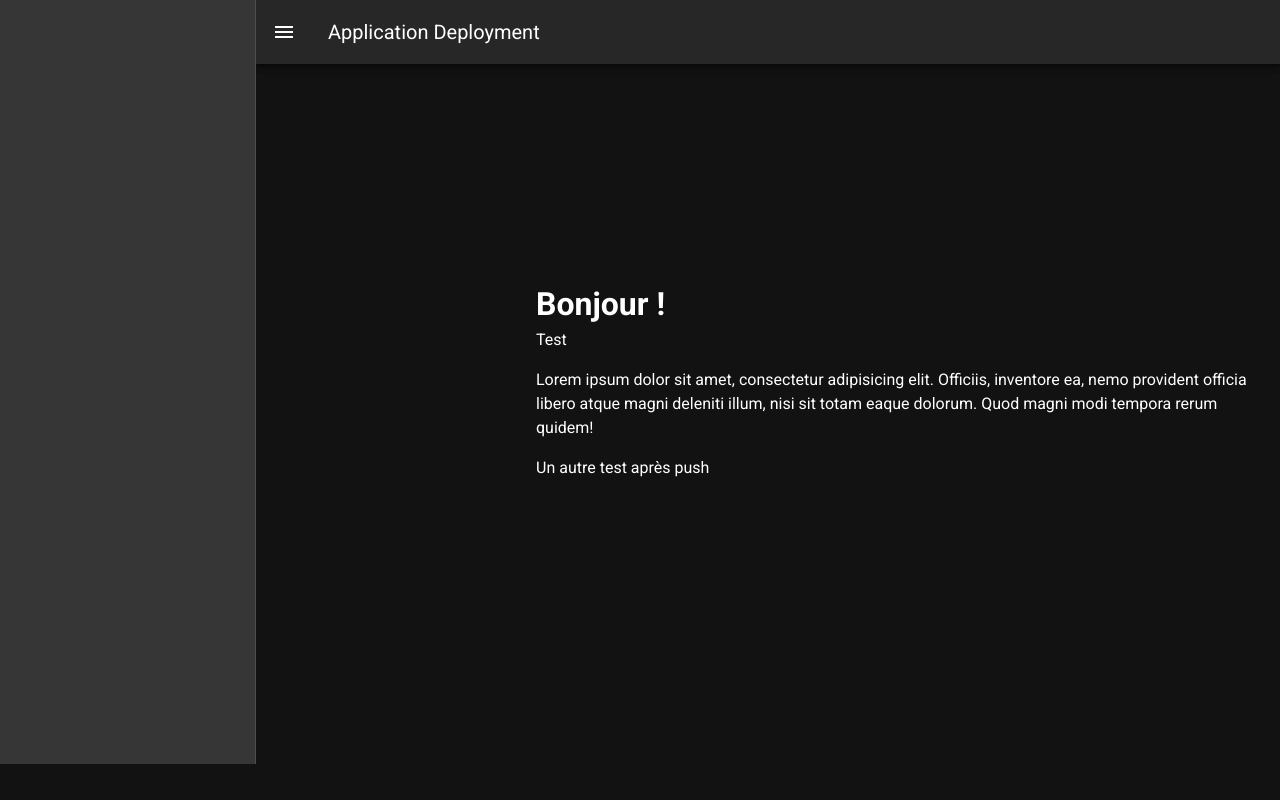
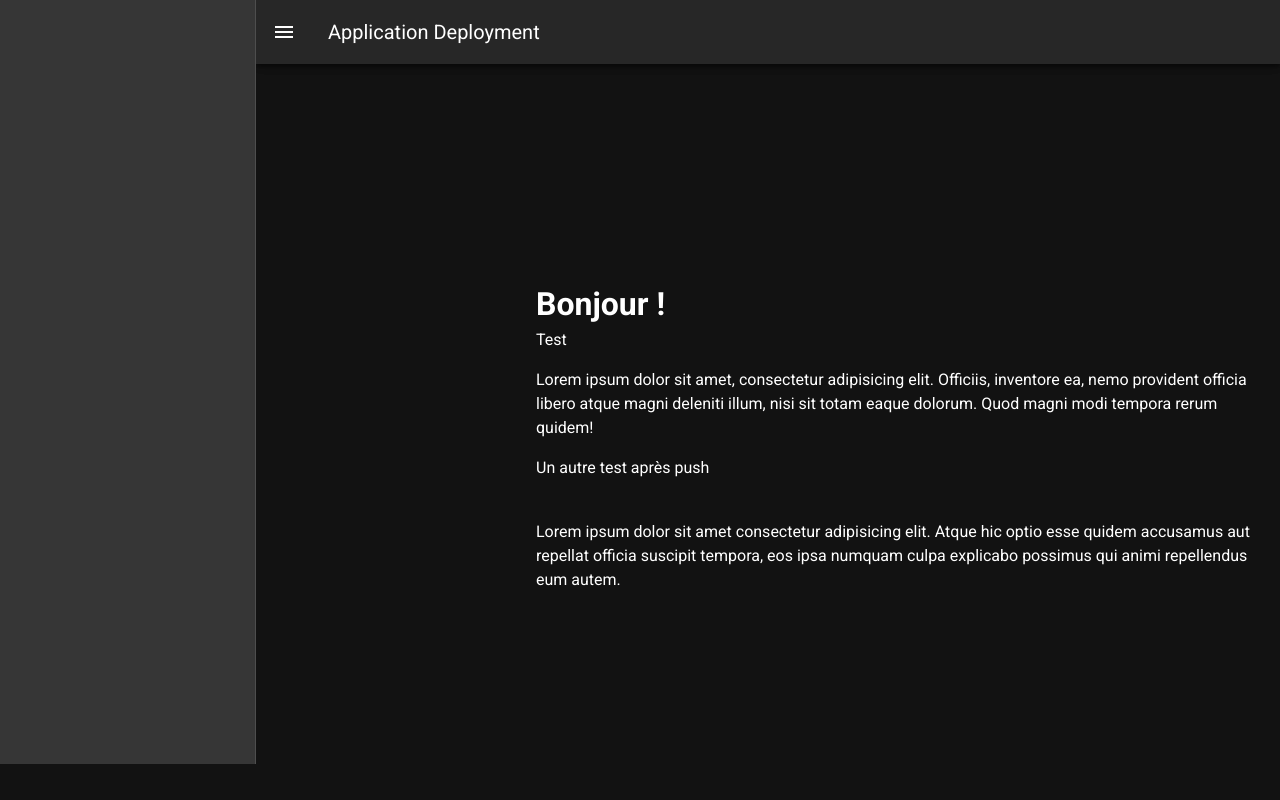
Before and after one commit to bridgecrew-perf6/app_deploy, a Nuxt app: page / in a window 1280 px wide. Shown: the top 800 px of the page. Built offline with nearby package versions, Linux system fonts and the light colour scheme.

Commit message:
update index

```diff
--- a/pages/index.vue
+++ b/pages/index.vue
@@ -21,6 +21,12 @@
           quidem!
         </p>
         <p>Un autre test après push</p>
+        <br />
+        <p>
+          Lorem ipsum dolor sit amet consectetur adipisicing elit. Atque hic
+          optio esse quidem accusamus aut repellat officia suscipit tempora, eos
+          ipsa numquam culpa explicabo possimus qui animi repellendus eum autem.
+        </p>
       </v-container>
     </v-main>
   </v-app>
```
